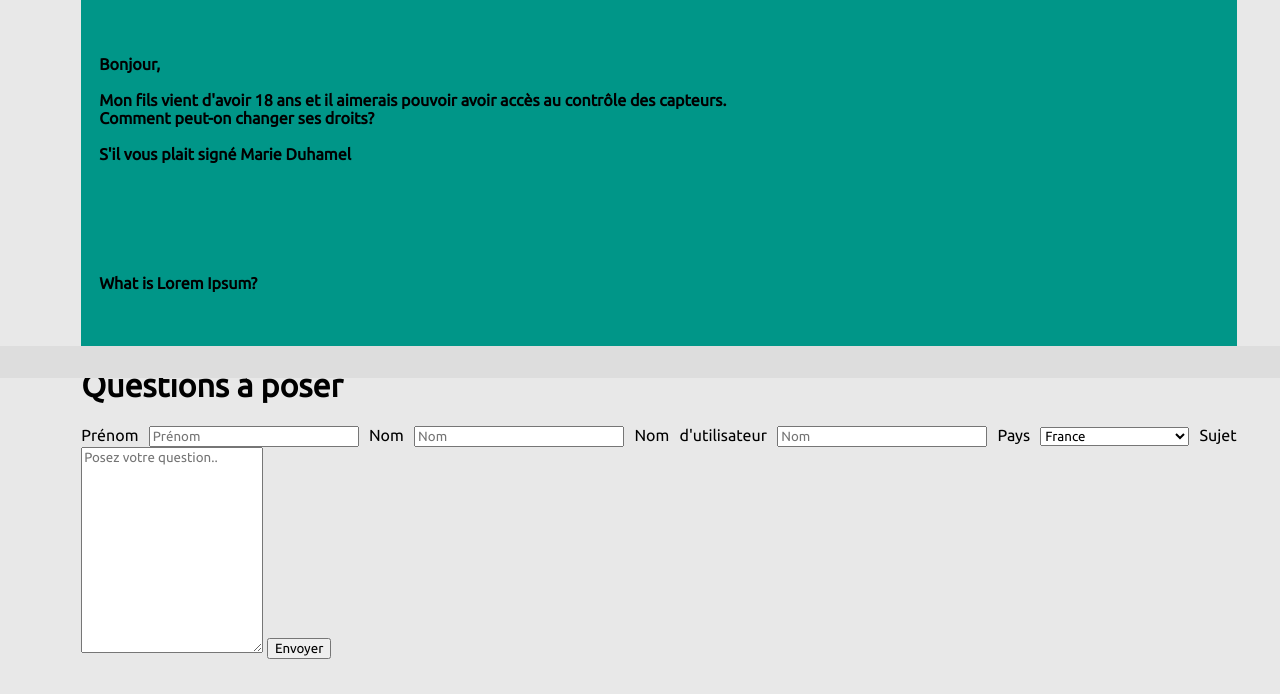
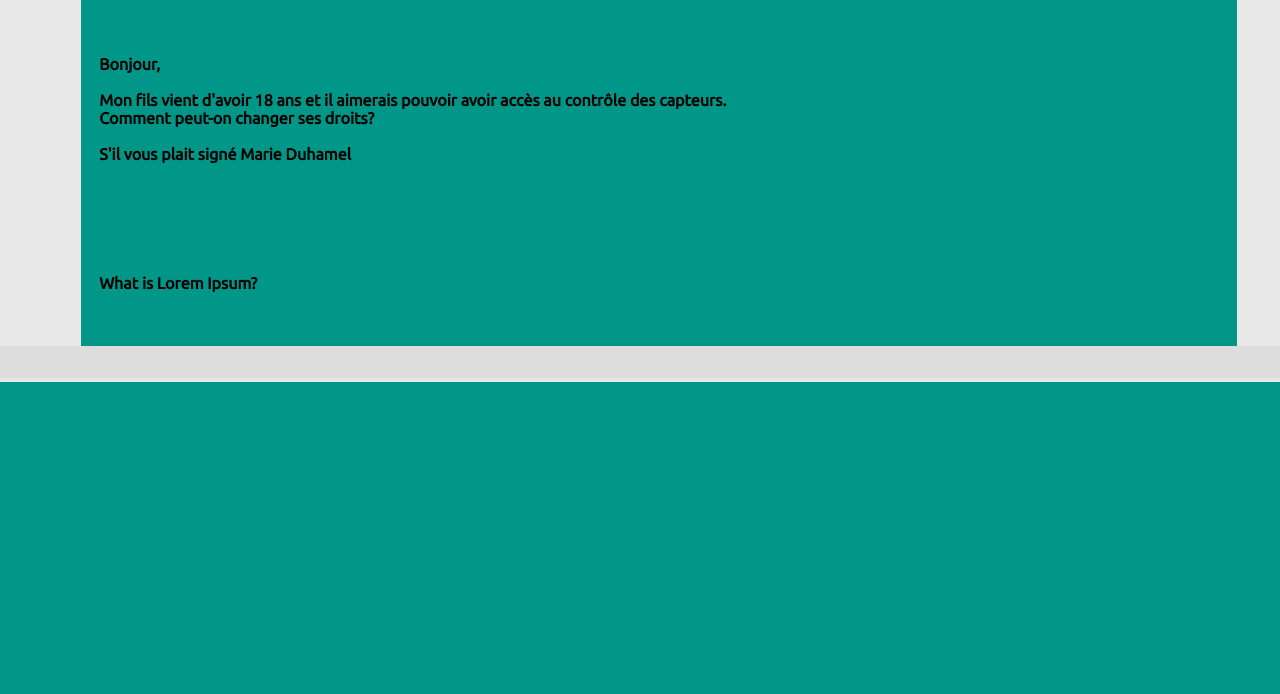
Before and after one commit to Solannae/DeltaDomus, a PHP site: page /view/frontend/faq.php in a window 1280 px wide. Shown: the part 422-1116 px from the top of the page. After the commit the page ends 804 px from the top, so only its background shows below. Run offline with PHP 8.4, Linux system fonts and the light colour scheme.

Commit message:
Remove useless form FAQ

```diff
--- a/view/frontend/faq.php
+++ b/view/frontend/faq.php
@@ -28,37 +28,6 @@ Mon fils vient d'avoir 18 ans et il aimerais pouvoir avoir accès au contrôle d
     <p class="answer"> Lorem Ipsum is simply dummy text of the printing and typesetting industry. Lorem Ipsum has been the industry's standard dummy text ever since the 1500s, when an unknown printer took a galley of type and scrambled it to make a type specimen book. It has survived not only five centuries, but also the leap into electronic typesetting, remaining essentially unchanged. It was popularised in the 1960s with the release of Letraset sheets containing Lorem Ipsum passages, and more recently with desktop publishing software like Aldus PageMaker including versions of Lorem Ipsum.  </p>
 </div>
 
-<h1> Questions à poser </h1>
-
- <div class="container">
-  <form action="faq.php">
-
-    <label for="fname">Prénom</label>
-    <input type="text" id="fname" name="firstname" placeholder="Prénom">
-
-    <label for="lname">Nom</label>
-    <input type="text" id="lname" name="lastname" placeholder="Nom">
-
-  <label for="username">Nom d'utilisateur</label>
-    <input type="text" id="username" name="useername" placeholder="Nom">
-
-    <label for="country">Pays</label>
-    <select id="country" name="country">
-      <option value="Brance">France</option>
-      <option value="Belgique">Belgique</option>
-      <option value="Autre pays Européen">Autre pays européen</option>
-    </select>
-
-    <label for="subject">Sujet</label>
-    <textarea id="subject" name="subject" placeholder="Posez votre question.." style="height:200px"></textarea>
-
-    <input type="submit" value="Envoyer">
-
-
-
-  </form>
-</div>
-
 
 <?php $content = ob_get_clean(); ?>
 
```
